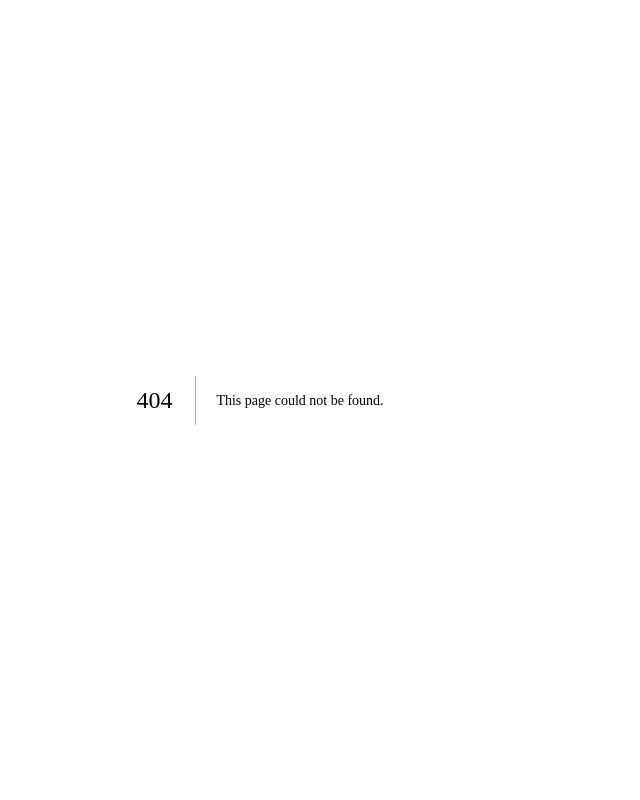
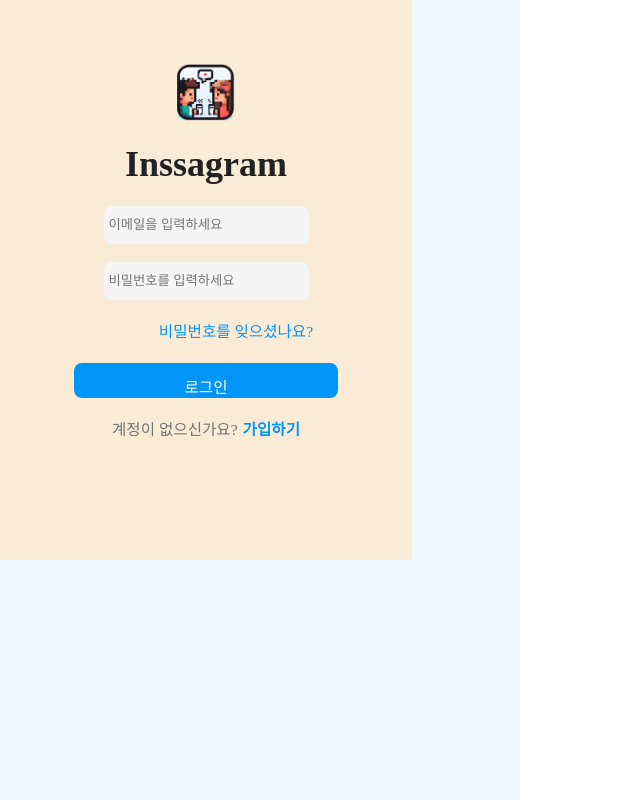
Before and after one commit to inssagram/FE, a Next.js app: page /my/login in a window 1280 px wide. Before the commit this address had no page. Shown: the whole page, without its empty margins (0-640 px from the left). Built offline with nearby package versions, Linux system fonts and the light colour scheme; a web font is replaced by a local one.

Commit message:
로그인, 로그아웃 페이지 레이아웃

```diff
--- a/pages/main/boardwrite/details/index.tsx
+++ b/pages/main/boardwrite/details/index.tsx
@@ -5,7 +5,7 @@ import { faChevronLeft, faChevronRight } from "@fortawesome/free-solid-svg-icons
 import * as SC from "./styled";
 import Image from "next/image";
 
-const BoardWrite: React.FC = () => {
+const Details: React.FC = () => {
   return (
     <>
       <SC.Header>
@@ -52,4 +52,4 @@ const BoardWrite: React.FC = () => {
   );
 };
 
-export default BoardWrite;
+export default Details;
--- a/pages/main/boardwrite/story/index.tsx
+++ b/pages/main/boardwrite/story/index.tsx
@@ -5,7 +5,7 @@ import { faFaceSmile } from "@fortawesome/free-regular-svg-icons";
 import * as SC from "./styled";
 import Image from "next/image";
 
-const BoardWrite: React.FC = () => {
+const Story: React.FC = () => {
   return (
     <>
       <SC.Header>
@@ -31,4 +31,4 @@ const BoardWrite: React.FC = () => {
   );
 };
 
-export default BoardWrite;
+export default Story;
--- a/pages/my/feeds/comments/index.tsx
+++ b/pages/my/feeds/comments/index.tsx
@@ -6,7 +6,7 @@ import { faChevronLeft } from "@fortawesome/free-solid-svg-icons";
 import Footer from "@/components/Footer";
 import React from "react";
 
-const Contents: React.FC = () => {
+const Comments: React.FC = () => {
   return (
     <SC.Container>
       <SC.Header>
@@ -92,4 +92,4 @@ const Contents: React.FC = () => {
   );
 };
 
-export default Contents;
+export default Comments;
--- a/pages/my/feeds/edit/index.tsx
+++ b/pages/my/feeds/edit/index.tsx
@@ -6,7 +6,7 @@ import { faChevronLeft, faCheck, faFont } from "@fortawesome/free-solid-svg-icon
 import Footer from "@/components/Footer";
 import React from "react";
 
-const Contents: React.FC = () => {
+const Edit: React.FC = () => {
   return (
     <SC.Container>
       <SC.Header>
@@ -65,4 +65,4 @@ const Contents: React.FC = () => {
   );
 };
 
-export default Contents;
+export default Edit;
--- a/pages/my/feeds/index.tsx
+++ b/pages/my/feeds/index.tsx
@@ -10,7 +10,7 @@ import Footer from "@/components/Footer";
 import React, { useState, useEffect } from "react";
 import axios from "axios";
 
-const Contents: React.FC = () => {
+const Feeds: React.FC = () => {
   // const [content, setContent] = useState("");
 
   // useEffect(() => {
@@ -93,4 +93,4 @@ const Contents: React.FC = () => {
   );
 };
 
-export default Contents;
+export default Feeds;
--- /dev/null
+++ b/pages/my/login/index.tsx
@@ -0,0 +1,25 @@
+import * as SC from "./styled";
+import Image from "next/image";
+import React from "react";
+
+const Login: React.FC = () => {
+  return (
+    <SC.Container>
+      <SC.Notification>
+        <Image src="/images/logo.png" alt="Logo" width={60} height={60} />
+        <SC.Title>Inssagram</SC.Title>
+        <SC.LoginCont>
+          <SC.Id alt="이메일입력" placeholder="이메일을 입력하세요" />
+          <SC.Password alt="비밀번호입력" placeholder="비밀번호를 입력하세요" />
+          <SC.FindPassword>비밀번호를 잊으셨나요?</SC.FindPassword>
+          <SC.Login>로그인</SC.Login>
+        </SC.LoginCont>
+        <SC.NotaMember>
+          계정이 없으신가요?<SC.SignIn>가입하기</SC.SignIn>
+        </SC.NotaMember>
+      </SC.Notification>
+    </SC.Container>
+  );
+};
+
+export default Login;
--- /dev/null
+++ b/pages/my/login/styled.ts
@@ -0,0 +1,108 @@
+import styled from "styled-components";
+
+export const Container = styled.div`
+  width: 100%;
+  height: 915px;
+  background-color: aliceblue;
+`;
+
+export const Notification = styled.div`
+  width: 412px;
+  height: 70vh;
+  background-color: antiquewhite;
+  padding-bottom: 60px;
+  display: flex;
+  flex-direction: column;
+  align-items: center;
+  justify-content: center;
+`;
+
+export const Title = styled.h1`
+  width: 50%;
+  font-size: 3rem;
+  text-align: center;
+  margin: 2rem 0 2rem 0;
+`;
+
+export const LoginCont = styled.div`
+  width: 80%;
+  height: 27vh;
+  padding-bottom: 2rem;
+  display: flex;
+  flex-direction: column;
+  justify-content: center;
+  align-items: center;
+`;
+
+export const Id = styled.input`
+  width: 205px;
+  height: 40px;
+  margin-bottom: 1.5rem;
+  border-radius: 8px;
+  border-style: none;
+  background-color: whitesmoke;
+  padding-left: 5px;
+`;
+
+export const Password = styled.input`
+  width: 205px;
+  height: 40px;
+  border-radius: 8px;
+  border-style: none;
+  background-color: whitesmoke;
+  padding-left: 5px;
+`;
+
+export const DownButton = styled.button`
+  width: 332px;
+  height: 44px;
+  border-radius: 8px;
+  background: #0095f6;
+  color: white;
+  border-style: none;
+`;
+
+export const LoginButton = styled.button`
+  width: 332px;
+  height: 44px;
+  border-radius: 8px;
+  background: white;
+  color: #737373;
+  border-style: none;
+  margin-top: 2rem;
+`;
+
+export const FindContainer = styled.div`
+  width: 100%;
+  height: 35px;
+`;
+
+export const FindPassword = styled.span`
+  color: #0095f6;
+  padding: 1rem 0 1rem 5rem;
+  margin: 1rem;
+  font-size: 1.3rem;
+`;
+
+export const Login = styled.button`
+  width: 80%;
+  height: 35px;
+  border-radius: 8px;
+  background-color: #0095f6;
+  border-style: none;
+  color: white;
+  padding: 1rem;
+  text-align: center;
+  font-size: 1.3rem;
+`;
+
+export const NotaMember = styled.span`
+  color: #737373;
+  font-size: 1.3rem;
+`;
+
+export const SignIn = styled.span`
+  color: #0095f6;
+  font-weight: bold;
+  margin-left: 5px;
+`;
--- /dev/null
+++ b/pages/my/logout/styled.ts
@@ -0,0 +1,60 @@
+import styled from "styled-components";
+
+export const Container = styled.div`
+  width: 100%;
+  height: 915px;
+  background-color: aliceblue;
+`;
+
+export const Notification = styled.div`
+  width: 412px;
+  height: 70vh;
+  background-color: antiquewhite;
+  padding-top: 80px;
+  padding-bottom: 60px;
+  display: flex;
+  flex-direction: column;
+  align-items: center;
+  justify-content: center;
+`;
+
+export const Title = styled.h1`
+  width: 50%;
+  font-size: 3rem;
+  text-align: center;
+  margin: 2rem 0 2rem 0;
+`;
+
+export const Promotion = styled.span`
+  font-size: 2rem;
+  text-align: center;
+  line-height: 3rem;
+  padding-bottom: 2rem;
+`;
+
+export const Emphasis = styled.span`
+  color: #ff0169;
+`;
+
+export const DownButton = styled.button`
+  width: 332px;
+  height: 44px;
+  border-radius: 8px;
+  background: #0095f6;
+  color: white;
+  border-style: none;
+`;
+
+export const LoginButton = styled.button`
+  width: 332px;
+  height: 44px;
+  border-radius: 8px;
+  background: white;
+  color: #737373;
+  border-style: none;
+  margin-top: 2rem;
+`;
+
+export const BlueEmphasis = styled.span`
+  color: #0095f6;
+`;
```
Also changed, not shown: pages/my/logout/index.tsx (added, +25 -0 lines), public/images/logo.png (added).
